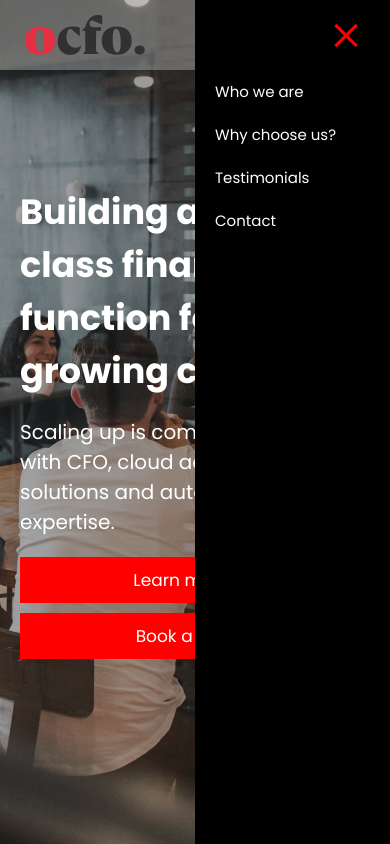
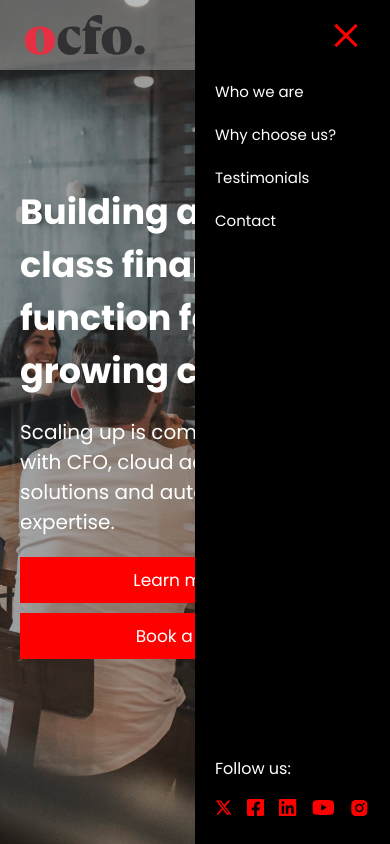
Before and after one commit to naeem2000/outsourced-cfo, a Next.js app: page / in a window 390 px wide. Both pictures are taken after a click on the button 346 px from the left and 35 px from the top of the page. Shown: the top 844 px of the page. Built offline with nearby package versions, Linux system fonts and the light colour scheme.

Commit message:
feat/added socials in mobile nav

```diff
--- a/app/components/Nav.tsx
+++ b/app/components/Nav.tsx
@@ -5,7 +5,14 @@ import { AnimatePresence, motion } from 'motion/react';
 import Image from 'next/image';
 import Link from 'next/link';
 import React, { useCallback } from 'react';
-import { FaArrowCircleUp } from 'react-icons/fa';
+import { AiFillInstagram } from 'react-icons/ai';
+import {
+	FaArrowCircleUp,
+	FaFacebookSquare,
+	FaLinkedin,
+	FaYoutube,
+} from 'react-icons/fa';
+import { FaXTwitter } from 'react-icons/fa6';
 
 export default function Nav() {
 	const [isOpen, setOpen] = React.useState(false);
@@ -81,6 +88,16 @@ export default function Nav() {
 								</Link>
 							</li>
 						</ul>
+						<div className='socials'>
+							<p className='socials-head'>Follow us:</p>
+							<div className='socials-row'>
+								<FaXTwitter color='red' size={25} />
+								<FaFacebookSquare color='red' size={25} />
+								<FaLinkedin color='red' size={25} />
+								<FaYoutube color='red' size={33} />
+								<AiFillInstagram color='red' size={30} />
+							</div>
+						</div>
 					</motion.div>
 				)}
 			</AnimatePresence>
--- a/app/globals.css
+++ b/app/globals.css
@@ -116,7 +116,7 @@ button.button-red:hover {
   border-radius: 60px;
   aspect-ratio: 1/1;
   cursor: pointer;
-  z-index: 1000;
+  z-index: 9;
 }
 
 @media screen and (max-width: 1024px) {
--- a/app/page.css
+++ b/app/page.css
@@ -51,19 +51,22 @@
 
 .mobile-nav {
   position: fixed;
+  display: flex;
+  justify-content: space-between;
+  flex-direction: column;
   top: 0;
   width: 50%;
   right: 0;
   background: black;
   height: 100vh;
-  z-index: 20;
+  padding: 80px 20px 20px;
+  z-index: 10;
 }
 
 .mobile-nav ul {
   display: flex;
   flex-direction: column;
   gap: 20px;
-  padding: 80px 20px 20px;
   list-style: none;
   margin: 0;
 }
@@ -75,6 +78,17 @@
 
 .mobile-nav li:hover {
   text-decoration: underline;
+}
+
+.mobile-nav .socials .socials-head {
+  color: white;
+  margin-bottom: 10px;
+}
+
+.mobile-nav .socials .socials-row {
+  display: flex;
+  align-items: center;
+  gap: 15px;
 }
 
 @media screen and (max-width: 768px) {
```
